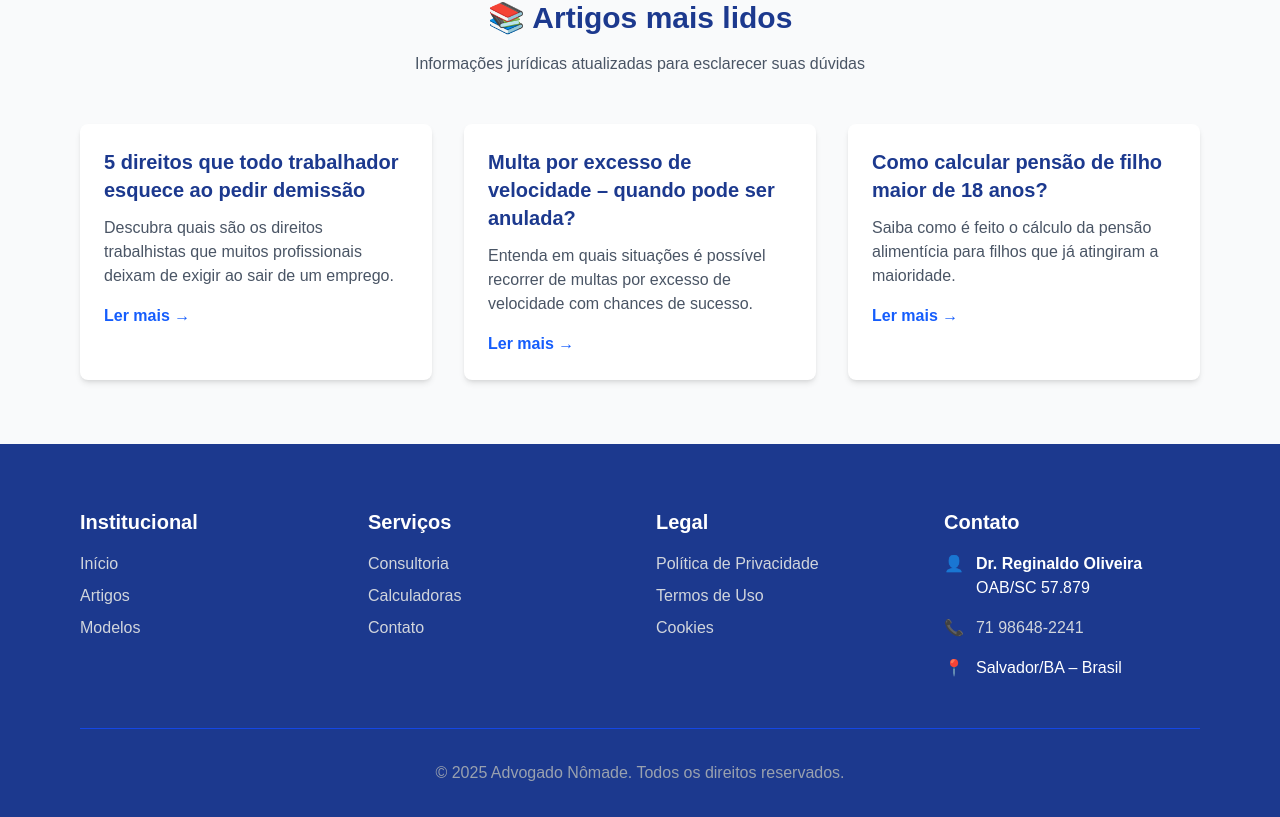
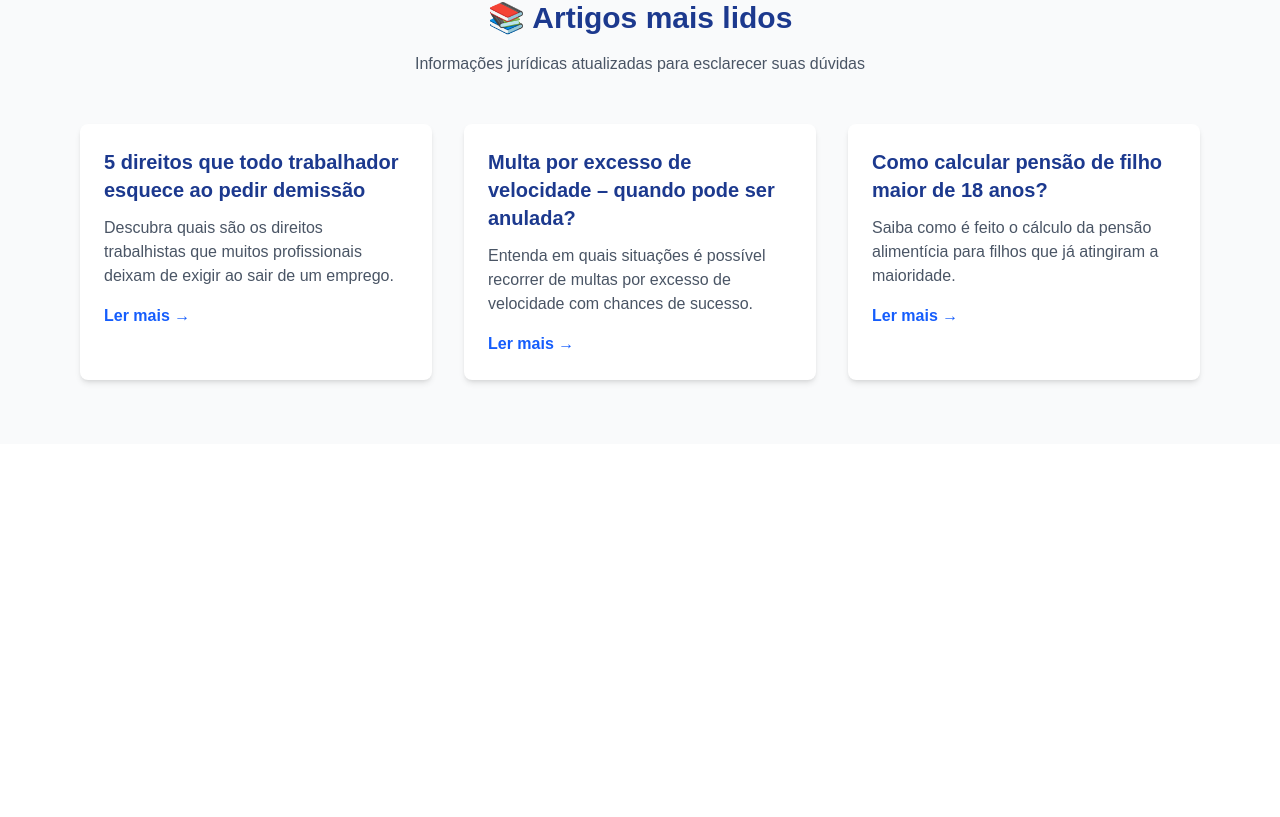
Before and after one commit to mestrereginaldo-site/advogadonomade1, a Next.js app: page / in a window 1280 px wide. Shown: the part 1552-2369 px from the top of the page. After the commit the page ends 1996 px from the top, so only its background shows below. Built offline with nearby package versions, Linux system fonts and the light colour scheme.

Commit message:
Update Footer.tsx

```diff
--- a/app/components/Footer.tsx
+++ b/app/components/Footer.tsx
@@ -1,63 +1,58 @@
+"use client";
 import Link from "next/link";
+import { useState } from "react";
 
-export default function Footer() {
+export default function Header() {
+  const [open, setOpen] = useState(false);
+
   return (
-    <footer className="bg-blue-900 text-white pt-16 pb-8">
-      <div className="max-w-6xl mx-auto px-4">
-        <div className="grid grid-cols-1 md:grid-cols-4 gap-8 mb-12">
-          <div>
-            <h3 className="text-xl font-bold mb-4">Institucional</h3>
-            <ul className="space-y-2">
-              <li><Link href="/" className="text-gray-300 hover:text-white transition-colors">Início</Link></li>
-              <li><Link href="/artigos" className="text-gray-300 hover:text-white transition-colors">Artigos</Link></li>
-              <li><Link href="/modelos" className="text-gray-300 hover:text-white transition-colors">Modelos</Link></li>
-            </ul>
+    <header className="bg-white fixed top-0 left-0 right-0 z-50">
+      <div className="max-w-6xl mx-auto px-4 py-4 flex justify-between items-center">
+        <Link href="/" className="flex items-center space-x-3">
+          <div className="w-12 h-12 bg-blue-600 rounded-lg flex items-center justify-center">
+            <span className="text-white font-bold text-xl">AN</span>
           </div>
           <div>
-            <h3 className="text-xl font-bold mb-4">Serviços</h3>
-            <ul className="space-y-2">
-              <li><Link href="/consultoria" className="text-gray-300 hover:text-white transition-colors">Consultoria</Link></li>
-              <li><Link href="/calculadoras" className="text-gray-300 hover:text-white transition-colors">Calculadoras</Link></li>
-              <li><Link href="/contato" className="text-gray-300 hover:text-white transition-colors">Contato</Link></li>
-            </ul>
+            <div className="text-2xl font-bold text-blue-900 leading-tight">
+              Advogado <span className="text-yellow-600">Nômade</span>
+            </div>
+            <div className="text-sm text-gray-500 leading-tight">
+              Dr. Reginaldo Oliveira
+            </div>
           </div>
-          <div>
-            <h3 className="text-xl font-bold mb-4">Legal</h3>
-            <ul className="space-y-2">
-              <li><Link href="/politica-de-privacidade" className="text-gray-300 hover:text-white transition-colors">Política de Privacidade</Link></li>
-              <li><Link href="/termos-de-uso" className="text-gray-300 hover:text-white transition-colors">Termos de Uso</Link></li>
-              <li><Link href="/cookies" className="text-gray-300 hover:text-white transition-colors">Cookies</Link></li>
-            </ul>
-          </div>
-          <div>
-            <h3 className="text-xl font-bold mb-4">Contato</h3>
-            <div className="space-y-4">
-              <div className="flex items-start">
-                <div className="text-yellow-500 mr-3">👤</div>
-                <div>
-                  <strong>Dr. Reginaldo Oliveira</strong><br />
-                  OAB/SC 57.879
-                </div>
-              </div>
-              <div className="flex items-center">
-                <div className="text-yellow-500 mr-3">📞</div>
-                <div>
-                  <a href="https://wa.me/5571986482241" className="text-gray-300 hover:text-white transition-colors">
-                    71 98648-2241
-                  </a>
-                </div>
-              </div>
-              <div className="flex items-center">
-                <div className="text-yellow-500 mr-3">📍</div>
-                <div>Salvador/BA – Brasil</div>
+        </Link>
+
+        <nav className="hidden md:block">
+          <ul className="flex space-x-8">
+            <li><Link href="/" className="text-gray-800 hover:text-blue-600 font-medium transition-colors">Início</Link></li>
+            <li><Link href="/artigos" className="text-gray-800 hover:text-blue-600 font-medium transition-colors">Artigos</Link></li>
+            <li><Link href="/modelos" className="text-gray-800 hover:text-blue-600 font-medium transition-colors">Modelos</Link></li>
+            <li><Link href="/calculadoras" className="text-gray-800 hover:text-blue-600 font-medium transition-colors">Calculadoras</Link></li>
+            <li><Link href="/consultoria" className="text-gray-800 hover:text-blue-600 font-medium transition-colors">Consultoria</Link></li>
+            <li><Link href="/contato" className="text-gray-800 hover:text-blue-600 font-medium transition-colors">Contato</Link></li>
+            <li><Link href="/onde-estou" className="text-gray-800 hover:text-blue-600 font-medium transition-colors">Onde Estou</Link></li>
+          </ul>
+        </nav>
+
+        <div className="md:hidden">
+          <button onClick={() => setOpen(!open)} className="text-2xl text-gray-800">
+            ☰
+          </button>
+          {open && (
+            <div className="absolute top-full left-0 right-0 bg-white">
+              <div className="flex flex-col p-4 space-y-4">
+                <Link href="/" onClick={() => setOpen(false)} className="text-gray-800 hover:text-blue-600 font-medium">Início</Link>
+                <Link href="/artigos" onClick={() => setOpen(false)} className="text-gray-800 hover:text-blue-600 font-medium">Artigos</Link>
+                <Link href="/modelos" onClick={() => setOpen(false)} className="text-gray-800 hover:text-blue-600 font-medium">Modelos</Link>
+                <Link href="/calculadoras" onClick={() => setOpen(false)} className="text-gray-800 hover:text-blue-600 font-medium">Calculadoras</Link>
+                <Link href="/consultoria" onClick={() => setOpen(false)} className="text-gray-800 hover:text-blue-600 font-medium">Consultoria</Link>
+                <Link href="/contato" onClick={() => setOpen(false)} className="text-gray-800 hover:text-blue-600 font-medium">Contato</Link>
+                <Link href="/onde-estou" onClick={() => setOpen(false)} className="text-gray-800 hover:text-blue-600 font-medium">Onde Estou</Link>
               </div>
             </div>
-          </div>
-        </div>
-        <div className="pt-8 border-t border-blue-700 text-center text-gray-400">
-          <p>&copy; 2025 Advogado Nômade. Todos os direitos reservados.</p>
+          )}
         </div>
       </div>
-    </footer>
+    </header>
   );
 }
```
